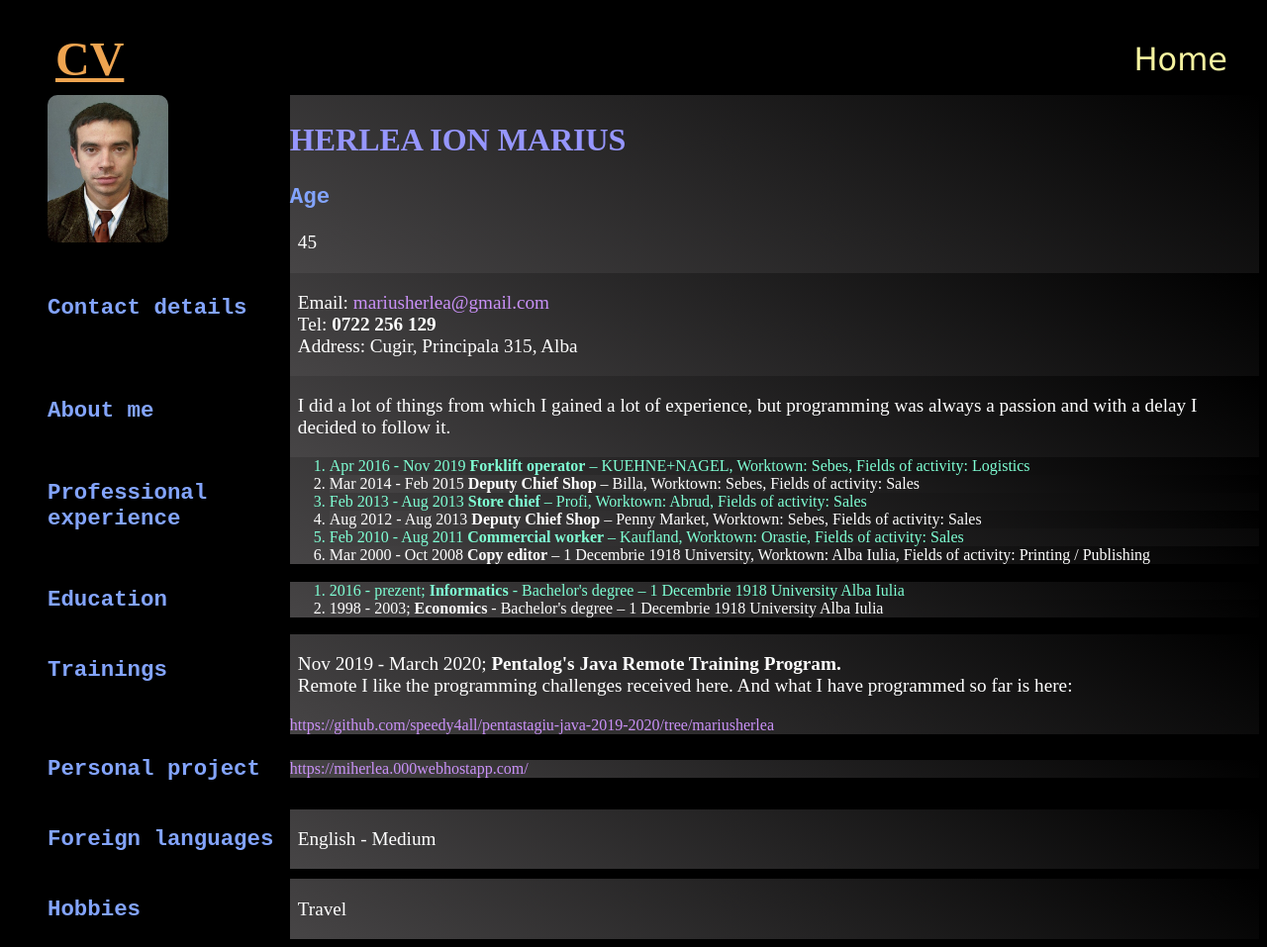
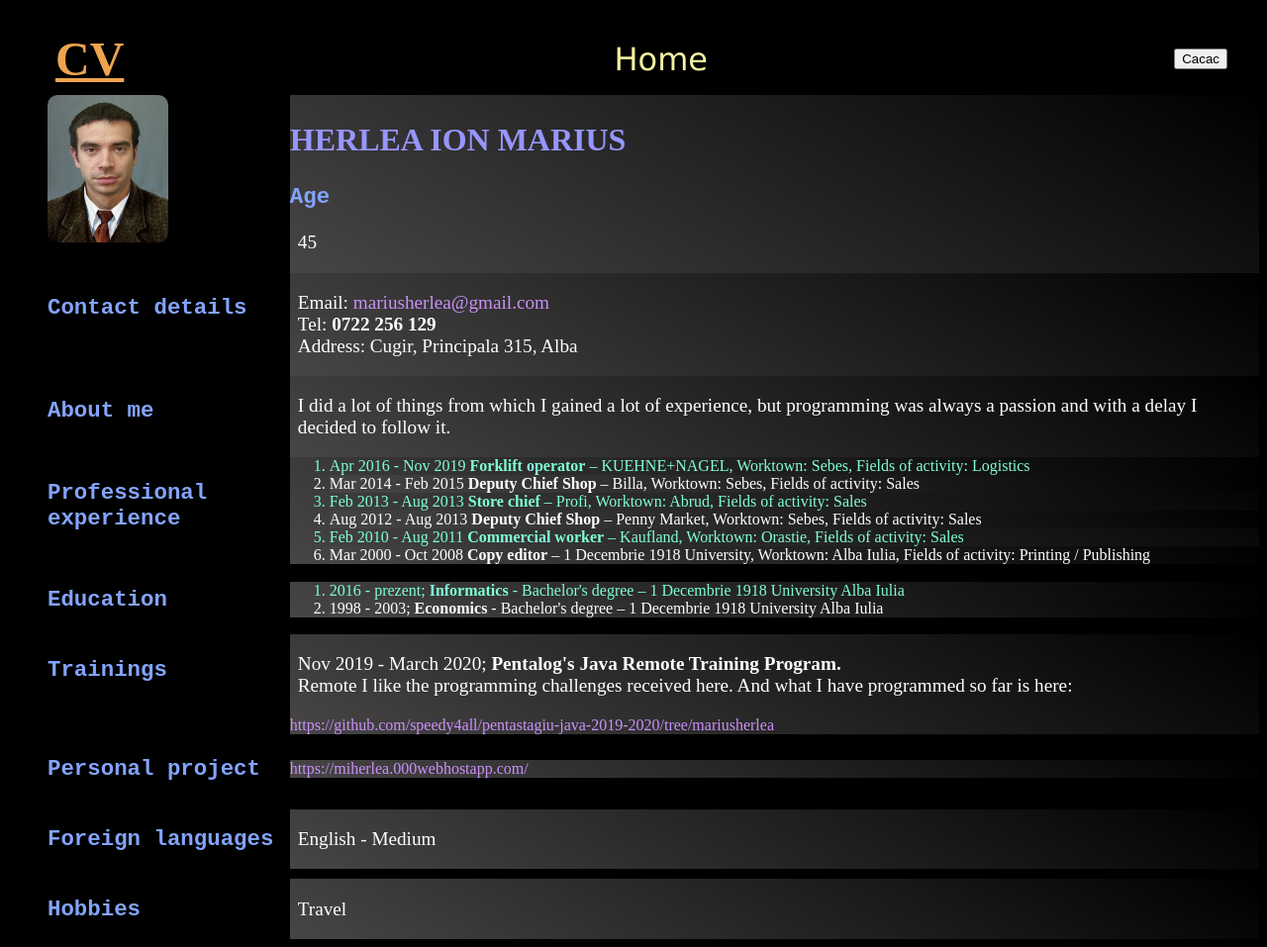
Before and after one commit to mariusherlea/httpsmiherlea.000webhostapp.comindex.html, a plain HTML site: page cv.html in a window 1280 px wide. Shown: the top 957 px of the page at 99% size. Drawn offline with Linux system fonts and the light colour scheme.

Commit message:
buton in id main header fix age

```diff
--- a/app.js
+++ b/app.js
@@ -1,6 +1,10 @@
-const d = new Date();
-document.getElementById("age").innerHTML = d.getFullYear() - 1977;
+function curentYear() {
+  document.getElementById("curentYear").innerHTML = new Date().getFullYear();
+  const para = document.createElement("p");
+  para.innerHTML = `<button>Cacac</button>`;
+  document.getElementById("main-header").appendChild(para);
+}
 
-function curentYear() {
-  document.getElementById("curentYear").innerHTML = d.getFullYear();
-}
+// const para = document.createElement("p");
+// para.innerText = "Some bullshit";
+// document.body.appendChild(para);
--- a/cv.html
+++ b/cv.html
@@ -52,7 +52,10 @@
           </li>
           <li>
             <h2>HERLEA ION MARIUS</h2>
+
             <h3>Age</h3><p id="age"></p>
+<script>document.getElementById("age").innerHTML = new Date().getFullYear() - 1977;
+            </script>
           </li>
 
           <li>
```
